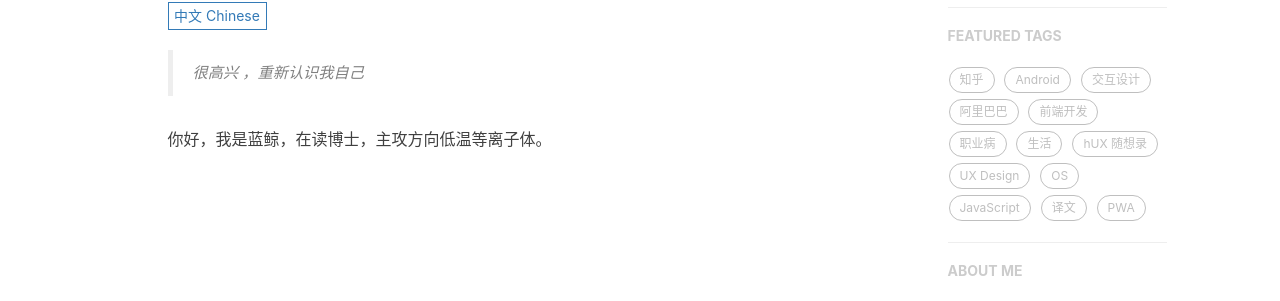
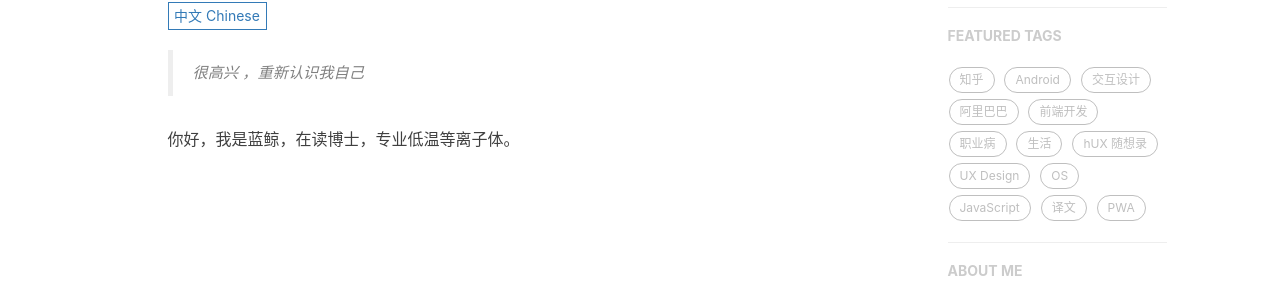
Before and after one commit to chysun/chysun.github.io, a Jekyll site: the page built from about.html, in a window 1280 px wide. Shown: the part 451-752 px from the top of the page. Built offline with Jekyll 4.4.1, drawn with Linux system fonts in a browser that asks for light colours; nearby versions of some CDN libraries; comment, search, counter and statistics services are not loaded.

Commit message:
Update zh.md

```diff
--- a/_includes/about/zh.md
+++ b/_includes/about/zh.md
@@ -1,3 +1,3 @@
 > 很高兴 ，重新认识我自己
 
-你好，我是蓝鲸，在读博士，主攻方向低温等离子体。
+你好，我是蓝鲸，在读博士，专业低温等离子体。
```
